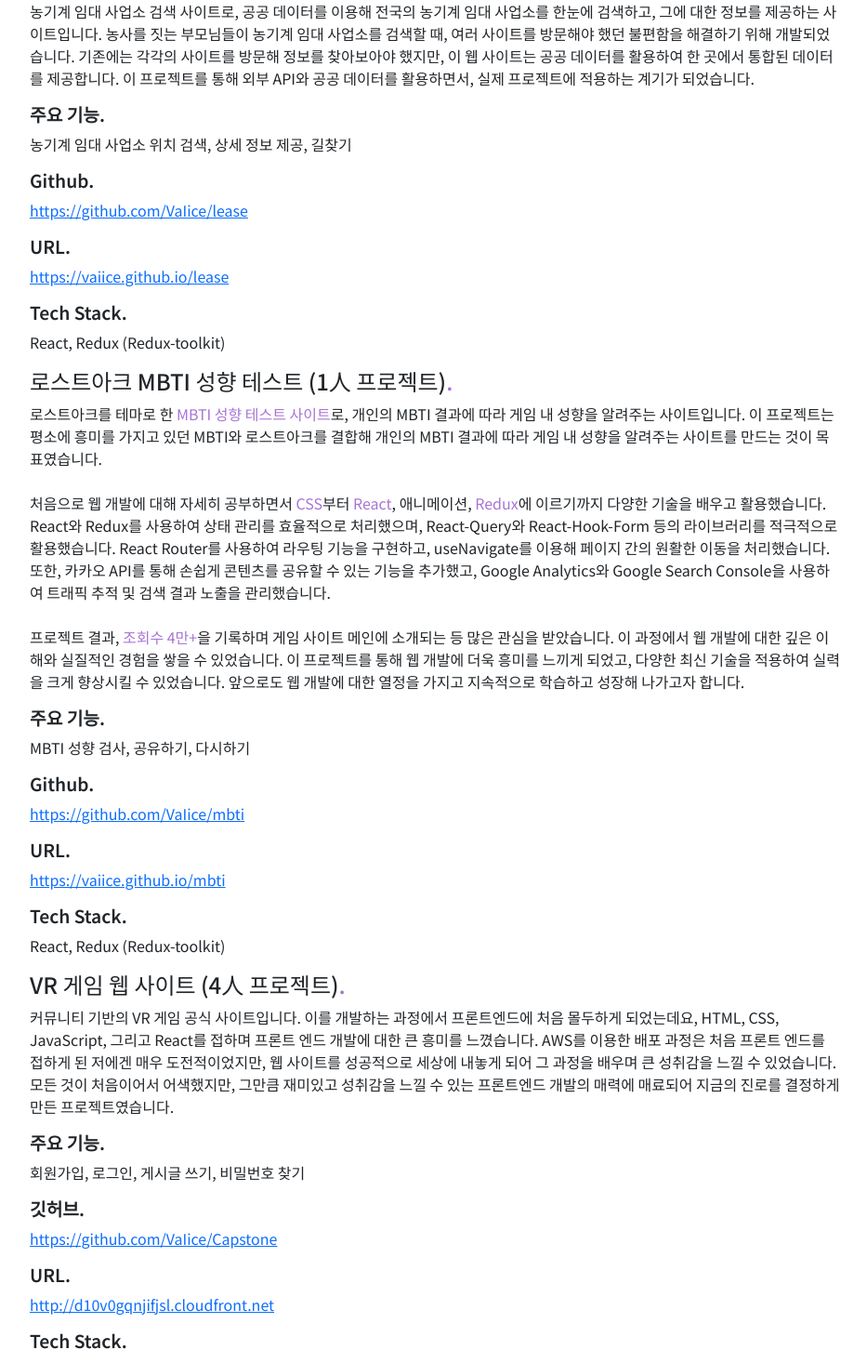
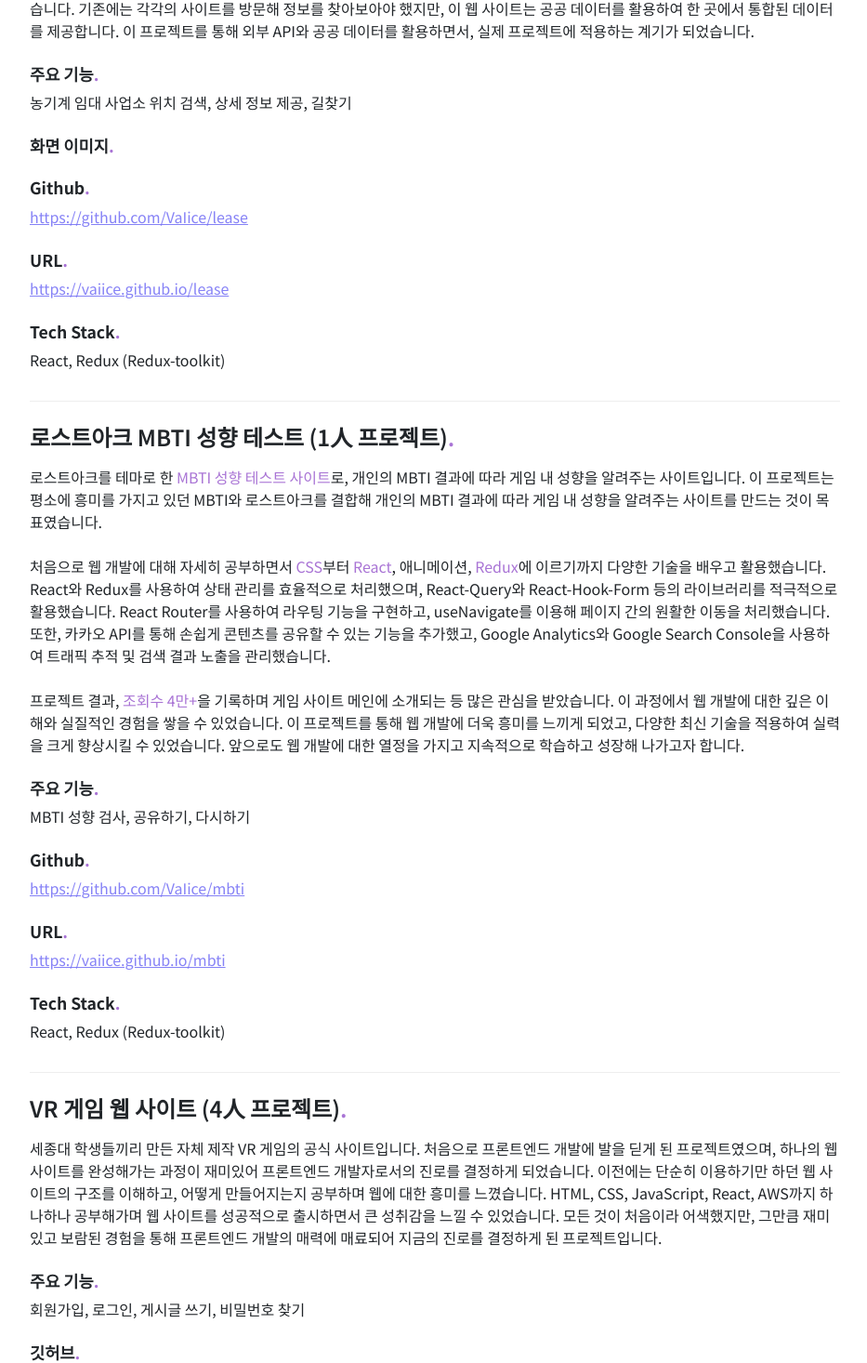
Before and after one commit to VaIice/resume, a React (Create React App) app: page / in a window 1280 px wide. Shown: the part 1320-2786 px from the top of the page at 93% size, without its empty margins (172-1105 px from the left). Built offline with nearby package versions, Linux system fonts and the light colour scheme.

Commit message:
capstone part add

```diff
--- a/package.json
+++ b/package.json
@@ -8,7 +8,7 @@
     "@testing-library/user-event": "^13.5.0",
     "bootstrap": "^5.3.3",
     "react": "^18.3.1",
-    "react-bootstrap": "^2.10.3",
+    "react-bootstrap": "^2.10.4",
     "react-dom": "^18.3.1",
     "react-scripts": "^5.0.1",
     "web-vitals": "^2.1.4"
--- a/src/App.css
+++ b/src/App.css
@@ -4,9 +4,10 @@
 }
 
 h1 {
-  font-size: 3.2rem !important;
+  font-size: 3rem !important;
   font-weight: 700 !important;
   line-height: 1.1 !important;
+  margin-top: 0.5rem !important;
 }
 
 h2 {
@@ -17,24 +18,38 @@
 
 h3 {
   font-size: 1.5rem !important;
-  font-weight: 500 !important;
+  margin-top: 1.5rem !important;
+  font-weight: 600 !important;
+  margin-bottom: 1rem !important;
 }
 
 h4 {
-  margin-top: 1rem !important;
+  margin-top: 1.5rem !important;
+  font-weight: 700 !important;
 }
 
 h5 {
-  margin-top: 1rem !important;
-  font-size: 1.2rem !important;
-  font-weight: 600 !important;
+  margin-top: 1.5rem !important;
+  font-size: 1.1rem !important;
+  font-weight: 700 !important;
 }
 
 p {
-  font-size: 1.5rem !important;
+  font-size: 1.3rem !important;
   font-weight: 500 !important;
   line-height: 1.4 !important;
-  margin-bottom: 3rem !important;
+  margin-top: 1.5rem !important
+}
+
+a:link {
+  color: #7773f5e3;
+}
+
+a:hover {
+  color: #6360cb;
+}
+a:visited {
+  color: #a974d5;
 }
 
 * {
@@ -44,6 +59,11 @@
 section {
   border-bottom: 1px solid #eee;
   padding: 2rem 2rem;
+}
+
+.project-section {
+  border-bottom: 1px solid #eee;
+  padding-bottom: 2rem!important;
 }
 
 .highlight {
@@ -61,10 +81,6 @@
 .progress-bar {
   background-image: linear-gradient(90deg, #7873f5, #ec77ab);
 }
-/* ===== 변수 구간 ===== */
-:root {
-  --color-highlight: #eee;
-}
 
 body {
   font-family: "Noto Sans KR", sans-serif !important;
--- a/src/Components/Projects/Capstone.jsx
+++ b/src/Components/Projects/Capstone.jsx
@@ -1,18 +1,17 @@
 function Capstone() {
  return (
-  <>
-   <h4>VR 게임 웹 사이트 (4人 프로젝트)<span className="highlight">.</span></h4>
-   커뮤니티 기반의 VR 게임 공식 사이트입니다.
-   이를 개발하는 과정에서 프론트엔드에 처음 몰두하게 되었는데요,
-   HTML, CSS, JavaScript, 그리고 React를 접하며 프론트 엔드 개발에 대한 큰 흥미를 느꼈습니다.
-   AWS를 이용한 배포 과정은 처음 프론트 엔드를 접하게 된 저에겐 매우 도전적이었지만,
-   웹 사이트를 성공적으로 세상에 내놓게 되어 그 과정을 배우며 큰 성취감을 느낄 수 있었습니다.
-   모든 것이 처음이어서 어색했지만, 그만큼 재미있고 성취감을 느낄 수 있는 프론트엔드 개발의 매력에 매료되어 지금의 진로를 결정하게 만든 프로젝트였습니다.
-<h5>주요 기능.</h5><span>회원가입, 로그인, 게시글 쓰기, 비밀번호 찾기</span>
-<h5>깃허브.</h5><span><a href="https://github.com/VaIice/Capstone">https://github.com/VaIice/Capstone</a></span>
-<h5>URL.</h5><span><a href="http://d10v0gqnjifjsl.cloudfront.net">http://d10v0gqnjifjsl.cloudfront.net</a></span>
-<h5>Tech Stack.</h5><span>JavaScript, React, AWS S3, AWS Cloudfront</span>
-</>
+   <div className='project-section'>
+   <h3>VR 게임 웹 사이트 (4人 프로젝트)<span className="highlight">.</span></h3>
+   세종대 학생들끼리 만든 자체 제작 VR 게임의 공식 사이트입니다.
+   처음으로 프론트엔드 개발에 발을 딛게 된 프로젝트였으며, 하나의 웹 사이트를 완성해가는 과정이 재미있어 프론트엔드 개발자로서의 진로를 결정하게 되었습니다.
+   이전에는 단순히 이용하기만 하던 웹 사이트의 구조를 이해하고, 어떻게 만들어지는지 공부하며 웹에 대한 흥미를 느꼈습니다.
+   HTML, CSS, JavaScript, React, AWS까지 하나하나 공부해가며 웹 사이트를 성공적으로 출시하면서 큰 성취감을 느낄 수 있었습니다.
+   모든 것이 처음이라 어색했지만, 그만큼 재미있고 보람된 경험을 통해 프론트엔드 개발의 매력에 매료되어 지금의 진로를 결정하게 된 프로젝트입니다.
+<h5>주요 기능<span className="highlight">.</span></h5><span>회원가입, 로그인, 게시글 쓰기, 비밀번호 찾기</span>
+<h5>깃허브<span className="highlight">.</span></h5><span><a href="https://github.com/VaIice/Capstone">https://github.com/VaIice/Capstone</a></span>
+<h5>URL<span className="highlight">.</span></h5><span><a href="http://d10v0gqnjifjsl.cloudfront.net">http://d10v0gqnjifjsl.cloudfront.net</a></span>
+<h5>Tech Stack<span className="highlight">.</span></h5><span>JavaScript, React, AWS S3, AWS Cloudfront</span>
+</div>
    )
 }
 
--- a/src/Components/Projects/Lease.jsx
+++ b/src/Components/Projects/Lease.jsx
@@ -1,16 +1,17 @@
 function Lease() {
  return (
-  <>
-    <h4>농기계 임대 사업소 (1人 프로젝트)<span className="highlight">.</span></h4>
+  <div className='project-section'>
+    <h3>농기계 임대 사업소 (1人 프로젝트)<span className="highlight">.</span></h3>
    농기계 임대 사업소 검색 사이트로, 공공 데이터를 이용해 전국의 농기계 임대 사업소를 한눈에 검색하고, 그에 대한 정보를 제공하는 사이트입니다.
    농사를 짓는 부모님들이 농기계 임대 사업소를 검색할 때, 여러 사이트를 방문해야 했던 불편함을 해결하기 위해 개발되었습니다.
    기존에는 각각의 사이트를 방문해 정보를 찾아보아야 했지만, 이 웹 사이트는 공공 데이터를 활용하여 한 곳에서 통합된 데이터를 제공합니다.
    이 프로젝트를 통해 외부 API와 공공 데이터를 활용하면서, 실제 프로젝트에 적용하는 계기가 되었습니다.
-    <h5>주요 기능.</h5><span>농기계 임대 사업소 위치 검색, 상세 정보 제공, 길찾기</span>
-    <h5>Github.</h5><span><a href="https://github.com/VaIice/lease">https://github.com/VaIice/lease</a></span>
-    <h5>URL.</h5><span><a href="https://vaiice.github.io/lease">https://vaiice.github.io/lease</a></span>
-    <h5>Tech Stack.</h5><span>React, Redux (Redux-toolkit)</span>
-  </>
+    <h5>주요 기능<span className="highlight">.</span></h5><span>농기계 임대 사업소 위치 검색, 상세 정보 제공, 길찾기</span>
+    <h5>화면 이미지<span className="highlight">.</span></h5>
+    <h5>Github<span className="highlight">.</span></h5><span><a href="https://github.com/VaIice/lease">https://github.com/VaIice/lease</a></span>
+    <h5>URL<span className="highlight">.</span></h5><span><a href="https://vaiice.github.io/lease">https://vaiice.github.io/lease</a></span>
+    <h5>Tech Stack<span className="highlight">.</span></h5><span>React, Redux (Redux-toolkit)</span>
+  </div>
    )
 }
 
--- a/src/Components/Projects/MBTI.jsx
+++ b/src/Components/Projects/MBTI.jsx
@@ -1,8 +1,8 @@
 function MBTI() {
  return (
-  <>
-    <h4>로스트아크 MBTI 성향 테스트 (1人 프로젝트)<span className="highlight">.</span></h4>
-   로스트아크를 테마로 한 <span className="highlight">MBTI 성향 테스트 사이트</span>로, 개인의 MBTI 결과에 따라 게임 내 성향을 알려주는 사이트입니다.
+  <div className='project-section'>
+    <h3>로스트아크 MBTI 성향 테스트 (1人 프로젝트)<span className="highlight">.</span></h3>
+    <span>로스트아크를 테마로 한 <span className="highlight">MBTI 성향 테스트 사이트</span>로, 개인의 MBTI 결과에 따라 게임 내 성향을 알려주는 사이트입니다.
    이 프로젝트는 평소에 흥미를 가지고 있던 MBTI와 로스트아크를 결합해 개인의 MBTI 결과에 따라 게임 내 성향을 알려주는 사이트를 만드는 것이 목표였습니다.<br/><br/>
 
    처음으로 웹 개발에 대해 자세히 공부하면서 <span className="highlight">CSS</span>부터 <span className="highlight">React</span>, 애니메이션, <span className="highlight">Redux</span>에 이르기까지 다양한 기술을 배우고 활용했습니다.
@@ -14,12 +14,12 @@
    프로젝트 결과, <span className="highlight">조회수 4만+</span>을 기록하며 게임 사이트 메인에 소개되는 등 많은 관심을 받았습니다.
    이 과정에서 웹 개발에 대한 깊은 이해와 실질적인 경험을 쌓을 수 있었습니다.
    이 프로젝트를 통해 웹 개발에 더욱 흥미를 느끼게 되었고, 다양한 최신 기술을 적용하여 실력을 크게 향상시킬 수 있었습니다.
-   앞으로도 웹 개발에 대한 열정을 가지고 지속적으로 학습하고 성장해 나가고자 합니다.
-    <h5>주요 기능.</h5><span>MBTI 성향 검사, 공유하기, 다시하기</span>
-    <h5>Github.</h5><span><a href="https://github.com/VaIice/mbti">https://github.com/VaIice/mbti</a></span>
-    <h5>URL.</h5><span><a href="https://vaiice.github.io/mbti">https://vaiice.github.io/mbti</a></span>
-    <h5>Tech Stack.</h5><span>React, Redux (Redux-toolkit)</span>
-  </>
+   앞으로도 웹 개발에 대한 열정을 가지고 지속적으로 학습하고 성장해 나가고자 합니다.</span>
+    <h5>주요 기능<span className="highlight">.</span></h5><span>MBTI 성향 검사, 공유하기, 다시하기</span>
+    <h5>Github<span className="highlight">.</span></h5><span><a href="https://github.com/VaIice/mbti">https://github.com/VaIice/mbti</a></span>
+    <h5>URL<span className="highlight">.</span></h5><span><a href="https://vaiice.github.io/mbti">https://vaiice.github.io/mbti</a></span>
+    <h5>Tech Stack<span className="highlight">.</span></h5><span>React, Redux (Redux-toolkit)</span>
+  </div>
    )
 }
 
--- a/src/Components/Projects/TVING.jsx
+++ b/src/Components/Projects/TVING.jsx
@@ -1,6 +1,7 @@
 function TVING() {
  return (
-  <>
+   <div className='project-section'>
+
      <p>TVING 클론 코딩  (1人 프로젝트)</p>
 <p>농기계 임대 사업소 검색 사이트  (1人 프로젝트)</p>
 <h3>로스트아크 MBTI 성향 테스트 (1人 프로젝트)</h3>
@@ -22,7 +23,7 @@
 <p>깃허브.</p>https://github.com/VaIice/Capstone
 <p>URL.</p>http://d10v0gqnjifjsl.cloudfront.net
 <p>Tech Stack.</p>JavaScript, React, AWS S3, AWS Cloudfront
-</>
+</div>
    )
 }
 
```
Also changed, not shown: 1 other file (tests, documents, lock files or other folders).
